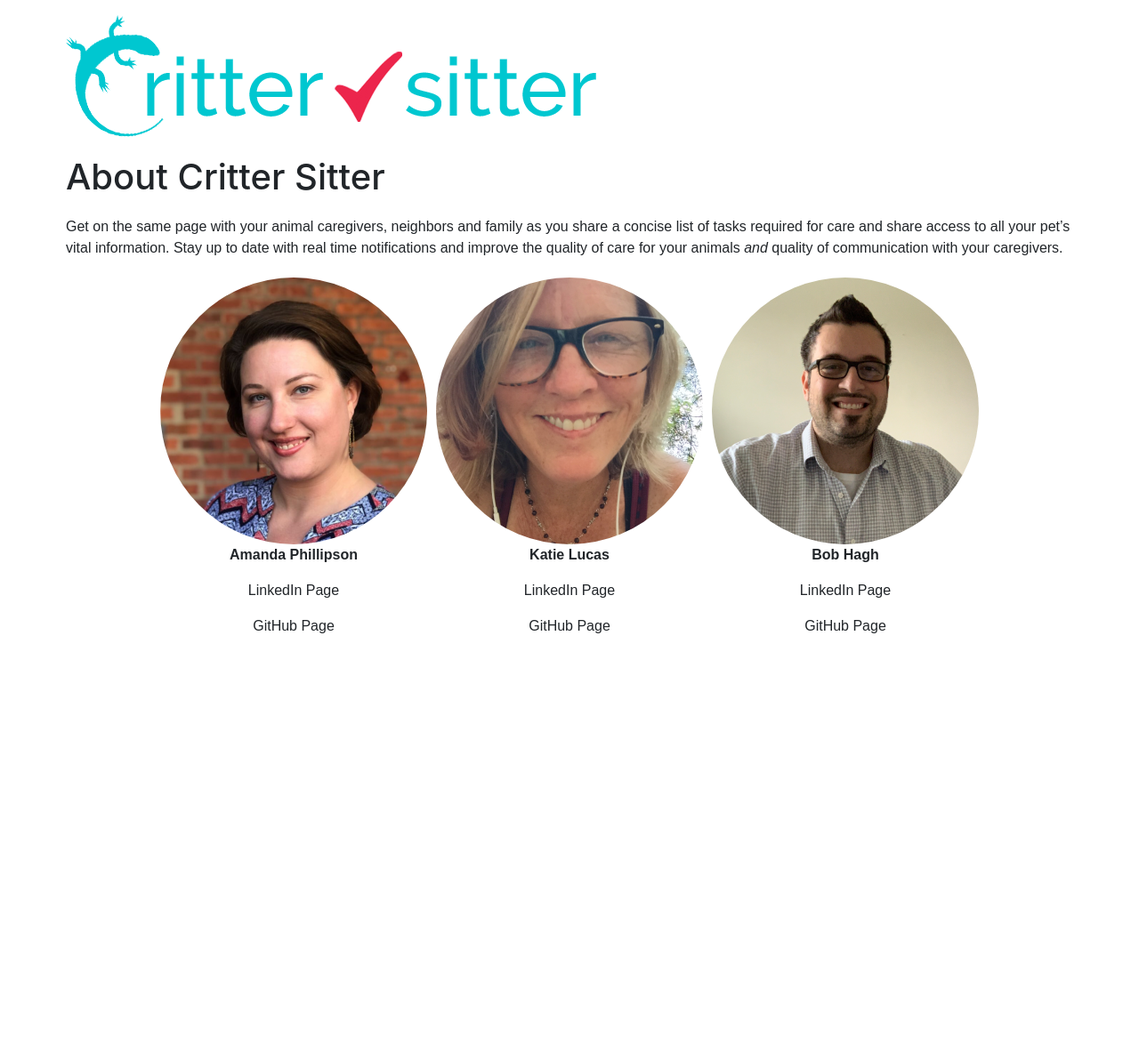
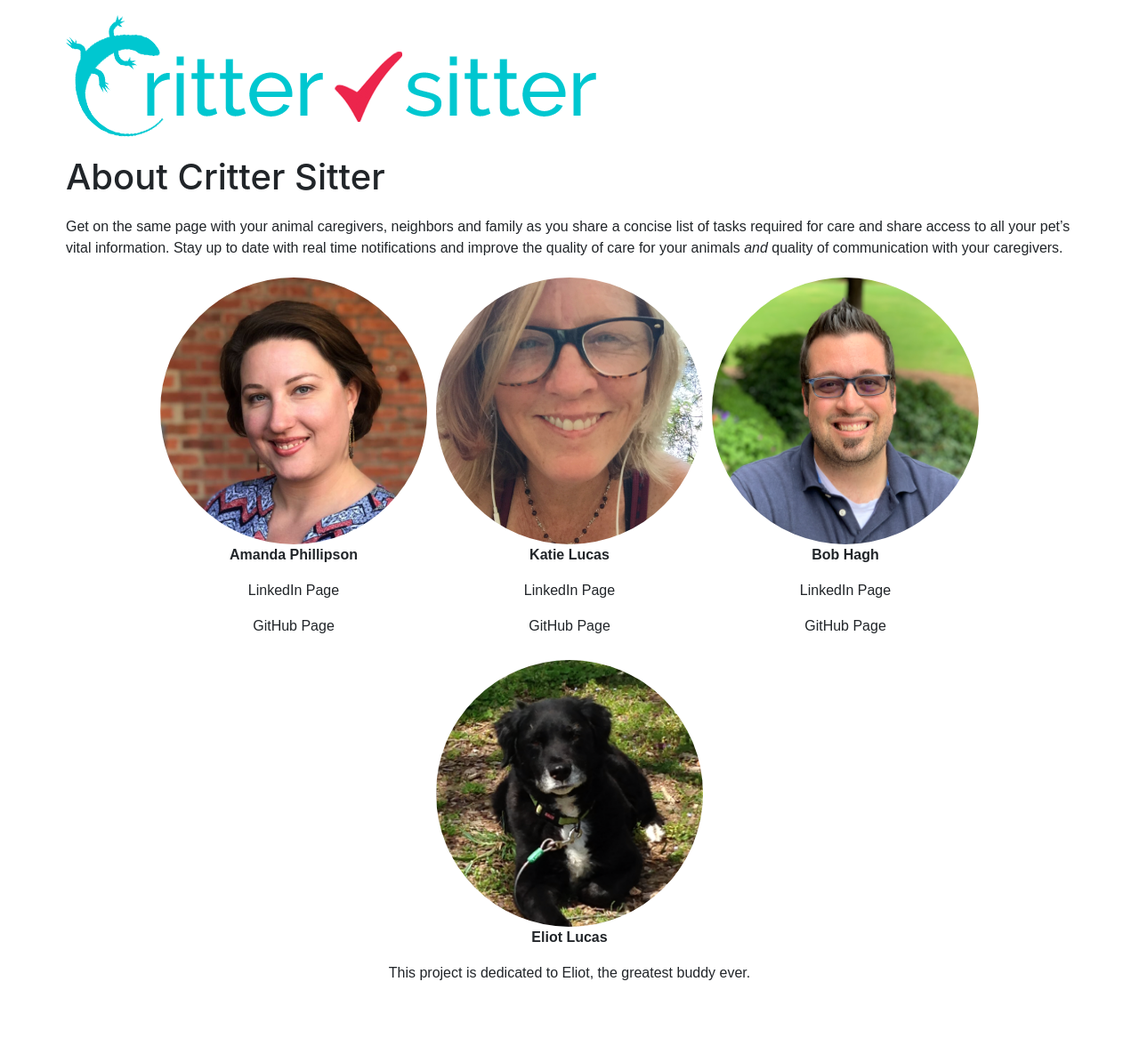
Before and after one commit to pet-pal-project/petpal, a Django app: page /about in a window 1280 px wide. Shown: the whole page at 89% size. Before the commit the page ends 712 px from the top, so only its background shows below. Run offline with Django 3.2, Linux system fonts and the light colour scheme; some libraries are stand-ins or nearby versions.

Commit message:
update about page

```diff
--- a/templates/about.html
+++ b/templates/about.html
@@ -42,7 +42,16 @@
                     </div>
                 </div>
 
+                <div>
+                        <div class="pet-display">
+                            <img class="pet-image-homepage" src="{% static './eliot.jpg' %}">
+                            <p><strong>Eliot Lucas</strong></a>
+                            <p>This project is dedicated to Eliot, the greatest buddy ever.</p>
+                        </div>
+                    </div>
+
         </div>
 </section>
 
+
 {% endblock %}
--- a/templates/registration/registration_form.html
+++ b/templates/registration/registration_form.html
@@ -19,6 +19,4 @@
     </div>
 
 
-
-
 {% endblock  %}
```
Also changed, not shown: core/static/bob.jpg, core/static/eliot.jpg (added).
